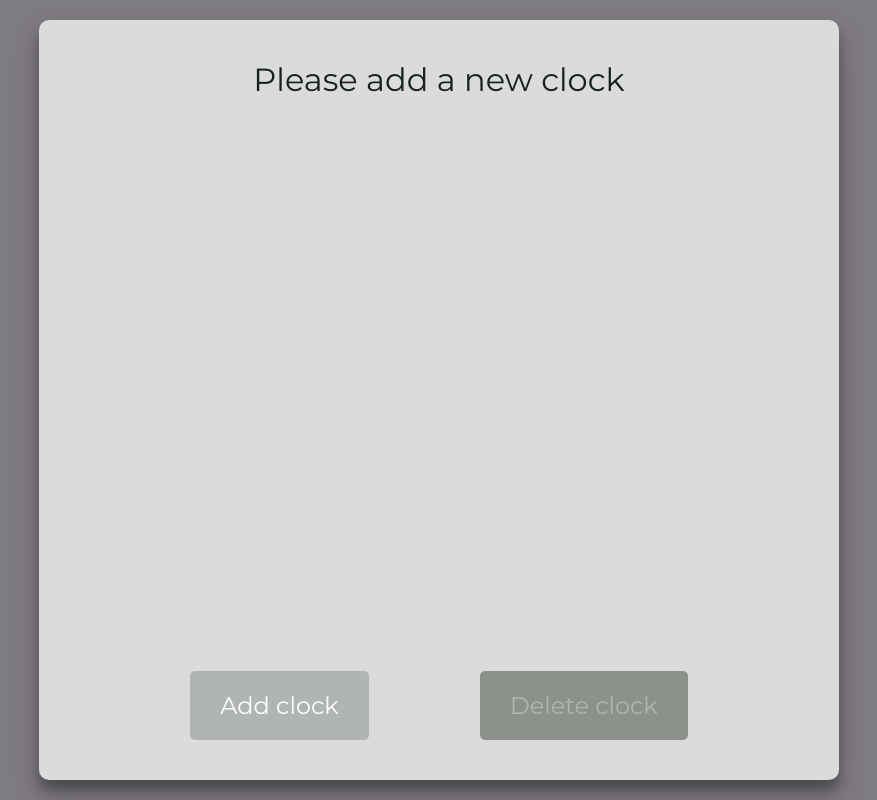
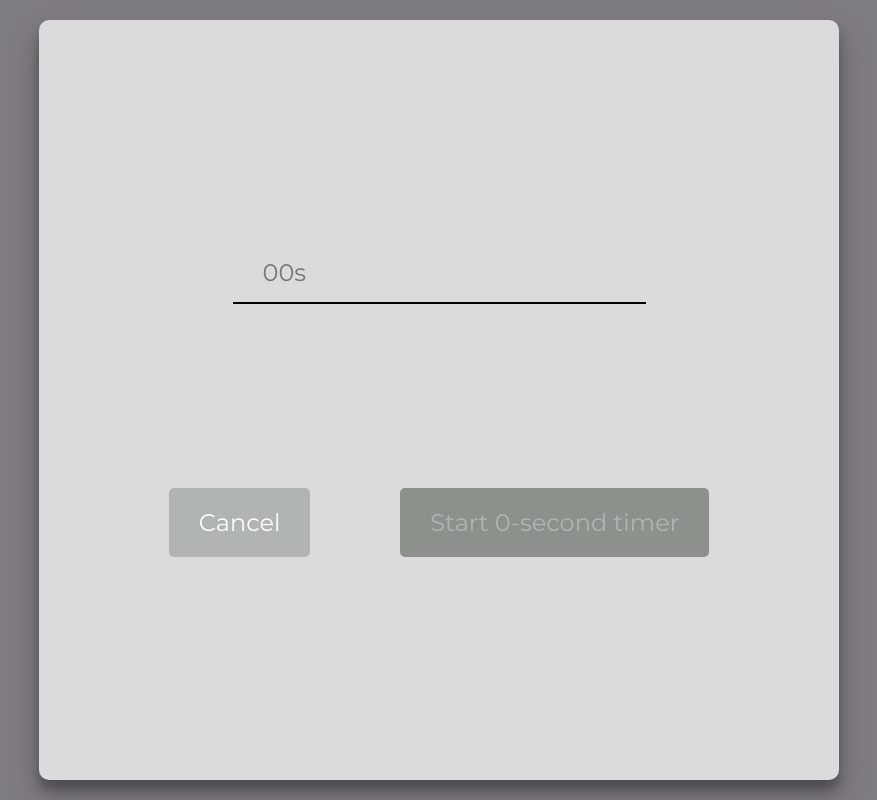
Before and after one commit to playerony/clock-actors-state-machine, a React app: page / in a window 1280 px wide. Shown: the whole page, without its empty margins (201-1078 px from the left). Built offline with nearby package versions, Linux system fonts and the light colour scheme.

Commit message:
chore: connect new timer form (#10)

```diff
--- a/src/app/app.component.jsx
+++ b/src/app/app.component.jsx
@@ -1,55 +1,57 @@
 import React from 'react';
 import { useMachine } from '@xstate/react';
 
-import { Dots, Timer, Button, BigHeading, HorizontalButtonsWrapper } from '@ui';
-
-import { appMachine } from '../machines';
+import { appMachine } from '@machines';
+import { Dots, Timer, Button, NewTimerForm, HorizontalButtonsWrapper } from '@ui';
 
 import cls from './app.styles.css';
 
 export const App = () => {
   const [state, send] = useMachine(appMachine);
 
-  const { clocks, currentClock } = state.context;
-
-  const renderClocks = () => {
-    if (!clocks.length) {
-      return <BigHeading>Please add a new clock</BigHeading>;
-    }
-
-    return React.Children.toArray(
-      clocks.map((_clockRef, index) => (
-        // eslint-disable-next-line react/jsx-key
-        <Timer isActive={index === currentClock} timerRef={_clockRef} />
-      )),
-    );
-  };
+  const { timers, currentTimer } = state.context;
 
   const onDotClick = (index) => send({ type: 'SWITCH', index });
 
-  const addClock = () => send({ type: 'CREATE', duration: 15 });
+  const addClock = () => send('CREATE');
 
   const deleteClock = () => send('DELETE');
 
+  const onSubmit = (duration) => send({ type: 'ADD', duration });
+
+  const onCancel = () => {
+    if (timers.length) {
+      send('CANCEL');
+    }
+  };
+
   return (
     <main className={cls.app}>
-      <div className={cls['content-wrapper']}>
+      <div className={cls['content-wrapper']} data-hidden={!state.matches('timer')}>
         <section className={cls['clock-wrapper']}>
-          {renderClocks()}
+          {React.Children.toArray(
+            timers.map((_timerRef, index) => (
+              // eslint-disable-next-line react/jsx-key
+              <Timer isActive={index === currentTimer} timerRef={_timerRef} />
+            )),
+          )}
           <Dots
             onDotClick={onDotClick}
-            amountOfDots={clocks.length}
-            activeDotIndex={currentClock}
+            amountOfDots={timers.length}
+            activeDotIndex={currentTimer}
             className={cls['dots-margin']}
           />
         </section>
         <HorizontalButtonsWrapper>
           <Button onClick={addClock}>Add clock</Button>
-          <Button onClick={deleteClock} disabled={currentClock === -1}>
+          <Button onClick={deleteClock} disabled={currentTimer === -1}>
             Delete clock
           </Button>
         </HorizontalButtonsWrapper>
       </div>
+      <div className={cls['content-wrapper']} data-hidden={state.matches('timer')}>
+        <NewTimerForm onSubmit={onSubmit} onCancel={onCancel} key={state.toStrings().join(' ')} />
+      </div>
     </main>
   );
 };
--- a/src/app/app.styles.css
+++ b/src/app/app.styles.css
@@ -47,6 +47,10 @@ h5 {
   box-shadow: 0 14px 28px rgba(0, 0, 0, 0.25), 0 10px 10px rgba(0, 0, 0, 0.22);
 }
 
+.content-wrapper[data-hidden='true'] {
+  display: none;
+}
+
 .clock-wrapper {
   display: flex;
   align-items: center;
--- a/src/machines/app/app.machine.js
+++ b/src/machines/app/app.machine.js
@@ -4,56 +4,74 @@ import { createTimerMachine } from '..';
 
 export const appMachine = createMachine(
   {
-    initial: 'idle',
+    initial: 'new',
     context: {
-      clocks: [],
-      currentClock: -1,
+      timers: [],
+      currentTimer: -1,
     },
     states: {
-      idle: {
+      new: {
         on: {
-          CREATE: {
-            actions: 'spawnNewClock',
-            cond: 'didClocksLimitReached',
-          },
-          DELETE: {
-            actions: 'deleteCurrentClock',
-          },
-          SWITCH: {
-            actions: 'switchClock',
+          CANCEL: {
+            target: 'timer',
+            cond: 'hasMoreThanZeroTimers',
           },
         },
+      },
+      timer: {
+        on: {
+          DELETE: {
+            target: 'deleting',
+            actions: 'deleteCurrentTimer',
+          },
+        },
+      },
+      deleting: {
+        always: [{ target: 'new', cond: 'hasZeroTimers' }, { target: 'timer' }],
+      },
+    },
+    on: {
+      ADD: {
+        target: 'timer',
+        actions: 'spawnNewTimer',
+        cond: 'didTimersLimitReached',
+      },
+      CREATE: 'new',
+      SWITCH: {
+        actions: 'switchTimer',
       },
     },
   },
   {
     actions: {
-      switchClock: assign({
-        currentClock: (_, event) => event.index,
+      switchTimer: assign({
+        currentTimer: (_, event) => event.index,
       }),
-      spawnNewClock: assign((context, event) => {
-        const newClock = spawn(createTimerMachine(event.duration));
+      spawnNewTimer: assign((context, event) => {
+        const newTimer = spawn(createTimerMachine(event.duration));
 
-        const clocks = context.clocks.concat(newClock);
-        const currentClock = clocks.length - 1;
+        const timers = context.timers.concat(newTimer);
+        const currentTimer = timers.length - 1;
 
         return {
-          clocks,
-          currentClock,
+          timers,
+          currentTimer,
         };
       }),
-      deleteCurrentClock: assign((context) => {
-        const clocks = context.clocks.filter((_, index) => index !== context.currentClock);
-        const currentClock = clocks.length - 1;
+      deleteCurrentTimer: assign((context) => {
+        const timers = context.timers.filter((_, index) => index !== context.currentTimer);
+        const currentTimer = timers.length - 1;
 
         return {
-          clocks,
-          currentClock,
+          timers,
+          currentTimer,
         };
       }),
     },
     guards: {
-      didClocksLimitReached: (context) => context.clocks.length < 25,
+      hasZeroTimers: (context) => context.timers.length === 0,
+      hasMoreThanZeroTimers: (context) => context.timers.length > 0,
+      didTimersLimitReached: (context) => context.timers.length < 25,
     },
   },
 );
--- a/src/machines/timer/timer.machine.js
+++ b/src/machines/timer/timer.machine.js
@@ -11,29 +11,64 @@ export const createTimerMachine = (duration) =>
         interval: 0.1,
       },
       states: {
+        idle: {
+          entry: assign({
+            duration,
+            elapsed: 0,
+          }),
+          on: {
+            RESET: undefined,
+            TOGGLE: 'running',
+          },
+        },
         running: {
-          always: {
-            target: 'overflow',
-            cond: 'didTimeOverflow',
-          },
           invoke: {
             src: 'ticker',
+          },
+          initial: 'normal',
+          states: {
+            normal: {
+              always: {
+                target: 'overtime',
+                cond: 'timerExpired',
+              },
+              on: {
+                RESET: undefined,
+              },
+            },
+            overtime: {
+              on: {
+                TOGGLE: undefined,
+              },
+            },
           },
           on: {
             TICK: {
               actions: 'tick',
             },
+            ADD_MINUTE: {
+              actions: 'addMinute',
+            },
+            TOGGLE: 'paused',
           },
         },
-        overflow: {
-          type: 'final',
+        paused: {
+          on: {
+            TOGGLE: 'running',
+          },
         },
+      },
+      on: {
+        RESET: '.idle',
       },
     },
     {
       actions: {
         tick: assign({
           elapsed: (context) => context.elapsed + context.interval,
+        }),
+        addMinute: assign({
+          duration: (context) => context.duration + 60,
         }),
       },
       services: {
@@ -44,7 +79,7 @@ export const createTimerMachine = (duration) =>
         },
       },
       guards: {
-        didTimeOverflow: (context) => context.elapsed > context.duration,
+        timerExpired: (context) => context.elapsed >= context.duration,
       },
     },
   );
--- a/src/ui/atoms/big-heading/big-heading.component.jsx
+++ /dev/null
@@ -1,8 +0,0 @@
-import React from 'react';
-import classnames from 'classnames';
-
-import cls from './big-heading.styles.css';
-
-export const BigHeading = ({ className, ...restProps }) => (
-  <h1 {...restProps} className={classnames(cls['big-heading'], className)} />
-);
--- a/src/ui/atoms/big-heading/big-heading.styles.css
+++ /dev/null
@@ -1,7 +0,0 @@
-.big-heading {
-  margin: 0;
-  padding: 0;
-  color: #172121;
-  font-size: 2rem;
-  font-weight: 400;
-}
--- a/src/ui/atoms/index.js
+++ b/src/ui/atoms/index.js
@@ -2,4 +2,3 @@ export * from './dots/dots.component';
 export * from './clock/clock.component';
 export * from './input/input.component';
 export * from './button/button.component';
-export * from './big-heading/big-heading.component';
--- a/src/ui/molecules/new-timer-form/new-timer-form.component.jsx
+++ b/src/ui/molecules/new-timer-form/new-timer-form.component.jsx
@@ -3,6 +3,8 @@ import React, { useRef, useEffect } from 'react';
 
 import { Input, Button, HorizontalButtonsWrapper } from '@ui';
 import { newTimerFormMachine } from './new-timer-form.machine';
+
+import cls from './new-timer-form.styles.css';
 
 export const NewTimerForm = ({ onCancel, onSubmit }) => {
   const inputRef = useRef();
@@ -26,7 +28,7 @@ export const NewTimerForm = ({ onCancel, onSubmit }) => {
   }
 
   return (
-    <form onSubmit={handleSubmit}>
+    <form onSubmit={handleSubmit} className={cls.form}>
       <Input
         min={0}
         step={1}
@@ -38,7 +40,10 @@ export const NewTimerForm = ({ onCancel, onSubmit }) => {
       />
       <HorizontalButtonsWrapper>
         <Button onClick={onCancel}>Cancel</Button>
-        <Button type="submit" disabled={duration <= 0}>{`Start ${duration}-second timer`}</Button>
+        <Button
+          type="submit"
+          disabled={duration <= 1 || duration > 360}
+        >{`Start ${duration}-second timer`}</Button>
       </HorizontalButtonsWrapper>
     </form>
   );
--- a/src/ui/molecules/new-timer-form/new-timer-form.machine.js
+++ b/src/ui/molecules/new-timer-form/new-timer-form.machine.js
@@ -10,7 +10,9 @@ export const newTimerFormMachine = createMachine(
       active: {
         on: {
           change: {
-            actions: 'assignDuration',
+            actions: assign({
+              duration: (_, event) => +event.target.value,
+            }),
           },
           submit: {
             actions: 'submit',
@@ -21,13 +23,9 @@ export const newTimerFormMachine = createMachine(
     },
   },
   {
-    actions: {
-      assignDuration: assign({
-        duration: (_, event) => +event.target.duration,
-      }),
-    },
     guards: {
-      isValidDuration: (context) => !isNaN(context.duration) && context.duration > 0,
+      isValidDuration: (context) =>
+        !isNaN(context.duration) && context.duration > 0 && context.duration <= 360,
     },
   },
 );
--- /dev/null
+++ b/src/ui/molecules/new-timer-form/new-timer-form.styles.css
@@ -0,0 +1,8 @@
+.form {
+  width: 100%;
+  height: 100%;
+  display: flex;
+  align-items: inherit;
+  flex-direction: column;
+  justify-content: space-evenly;
+}
```
